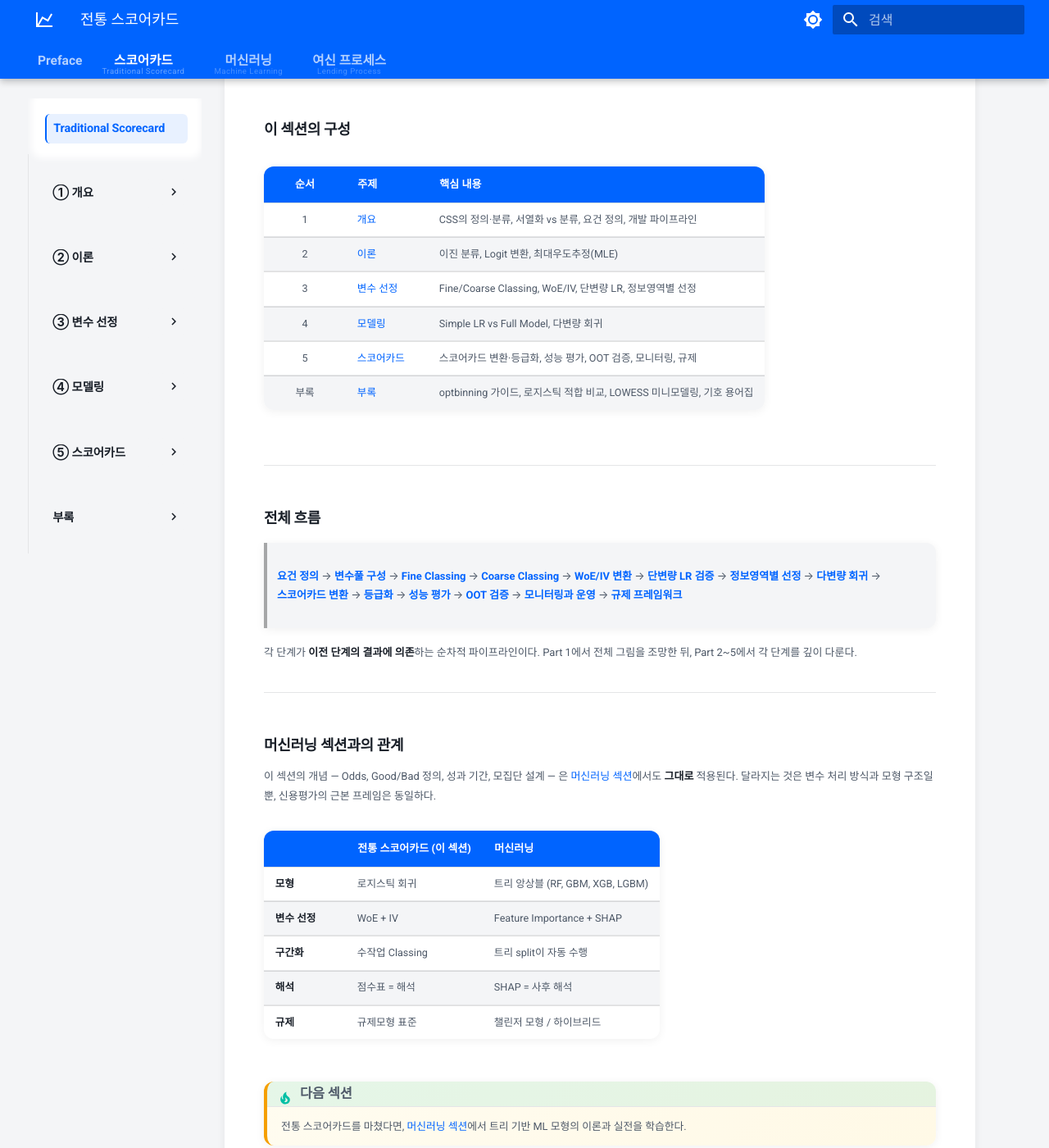
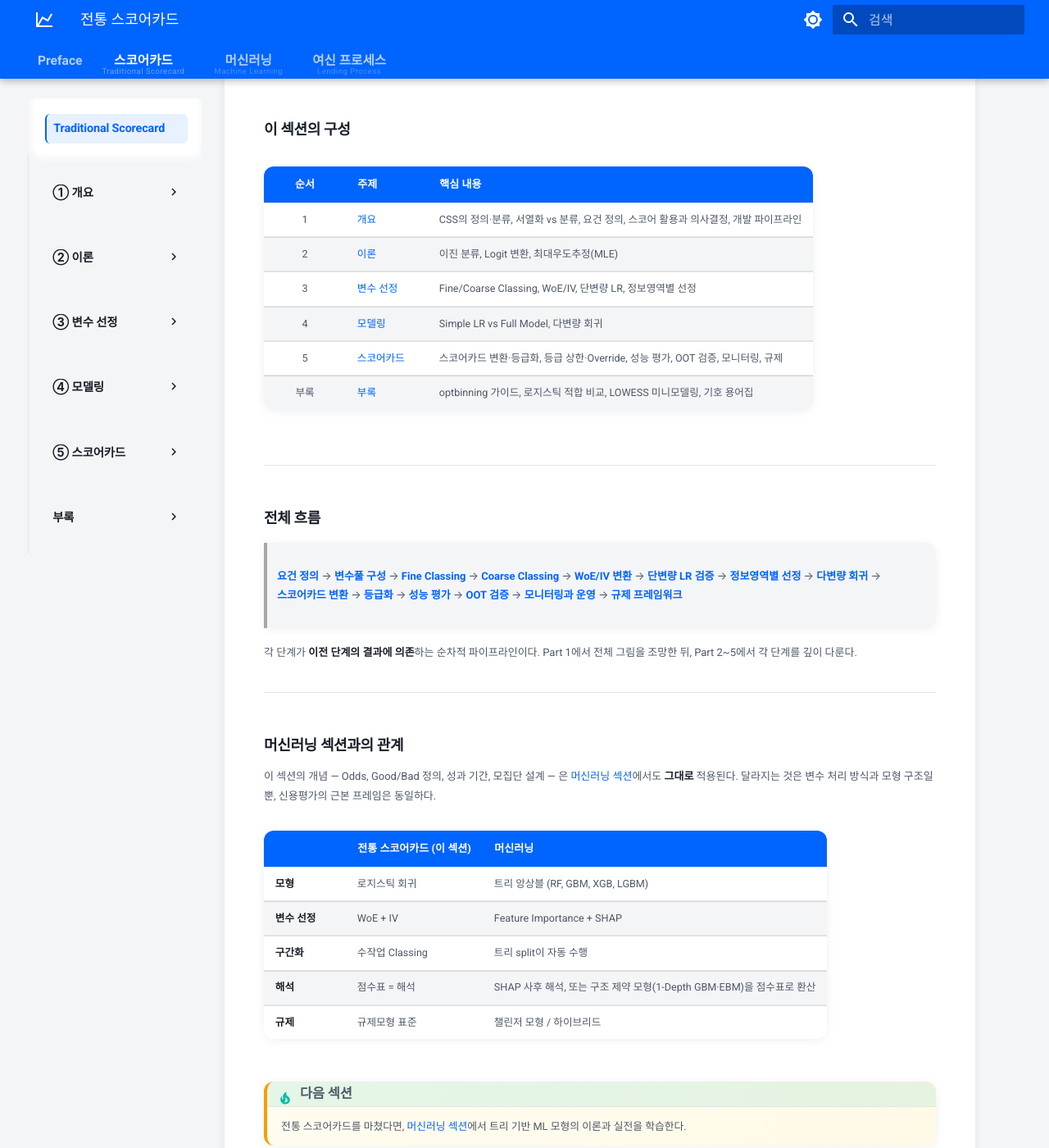
Before and after one commit to aigoldpig/credit-scoring-guidebook, an MkDocs documentation site: the page built from docs/scorecard/index.md, in a window 1280 px wide and 1400 px high, scrolled down 444 px. Shown: the whole window at 82% size. Built offline with MkDocs 1.6.1 and Material for MkDocs 9.7.7, drawn with Linux system fonts in a browser that asks for light colours.

Commit message:
docs: README·홈·스코어카드 목차를 현재 구성에 맞춤
- README: ML 4부 실제 구성, ML 부록 B 추가, 스코어카드 1·3·5부 항목 보강, 기술 스택 문구 정리
- 홈·스코어카드 목차: 스코어 활용과 의사결정, 등급 상한·Override 반영, ML 해석 비교 문구 보강

Co-Authored-By: Claude Opus 5.5 <noreply@anthropic.com>

```diff
--- a/docs/scorecard/index.md
+++ b/docs/scorecard/index.md
@@ -17,11 +17,11 @@ title: 전통 스코어카드
 
 | 순서 | 주제 | 핵심 내용 |
 |:---:|------|----------|
-| 1 | [개요](part1_overview/index.md) | CSS의 정의·분류, 서열화 vs 분류, 요건 정의, 개발 파이프라인 |
+| 1 | [개요](part1_overview/index.md) | CSS의 정의·분류, 서열화 vs 분류, 요건 정의, 스코어 활용과 의사결정, 개발 파이프라인 |
 | 2 | [이론](part2_theory/index.md) | 이진 분류, Logit 변환, 최대우도추정(MLE) |
 | 3 | [변수 선정](part3_variable_selection/index.md) | Fine/Coarse Classing, WoE/IV, 단변량 LR, 정보영역별 선정 |
 | 4 | [모델링](part4_modeling/index.md) | Simple LR vs Full Model, 다변량 회귀 |
-| 5 | [스코어카드](part5_scorecard/index.md) | 스코어카드 변환·등급화, 성능 평가, OOT 검증, 모니터링, 규제 |
+| 5 | [스코어카드](part5_scorecard/index.md) | 스코어카드 변환·등급화, 등급 상한·Override, 성능 평가, OOT 검증, 모니터링, 규제 |
 | 부록 | [부록](appendix/index.md) | optbinning 가이드, 로지스틱 적합 비교, LOWESS 미니모델링, 기호 용어집 |
 
 ---
@@ -46,7 +46,7 @@ title: 전통 스코어카드
 | **모형** | 로지스틱 회귀 | 트리 앙상블 (RF, GBM, XGB, LGBM) |
 | **변수 선정** | WoE + IV | Feature Importance + SHAP |
 | **구간화** | 수작업 Classing | 트리 split이 자동 수행 |
-| **해석** | 점수표 = 해석 | SHAP = 사후 해석 |
+| **해석** | 점수표 = 해석 | SHAP 사후 해석, 또는 구조 제약 모형(1-Depth GBM·EBM)을 점수표로 환산 |
 | **규제** | 규제모형 표준 | 챌린저 모형 / 하이브리드 |
 
 !!! tip "다음 섹션"
```
Also changed, not shown: README.md (+7 -7 lines), docs/index.md (+2 -2 lines).
